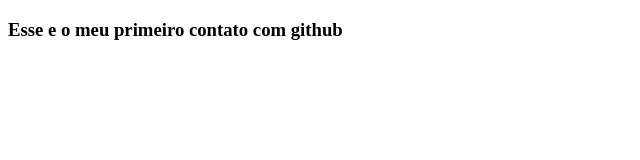
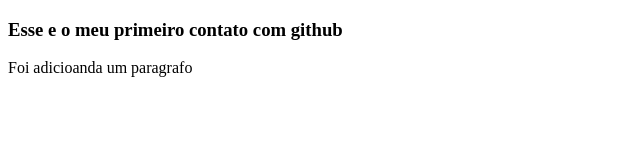
Before and after one commit to luccadev90/tutorial_js, a plain HTML site: page index.html in a window 1280 px wide. Shown: the whole page, without its empty margins (0-640 px from the left). Drawn offline with Linux system fonts and the light colour scheme.

Commit message:
criei um paragrafo novo

```diff
--- a/index.html
+++ b/index.html
@@ -7,5 +7,6 @@
 </head>
 <body>
     <h3>Esse e o meu primeiro contato com github</h3>
+    <p>Foi adicioanda um paragrafo </p>
 </body>
 </html>
```
